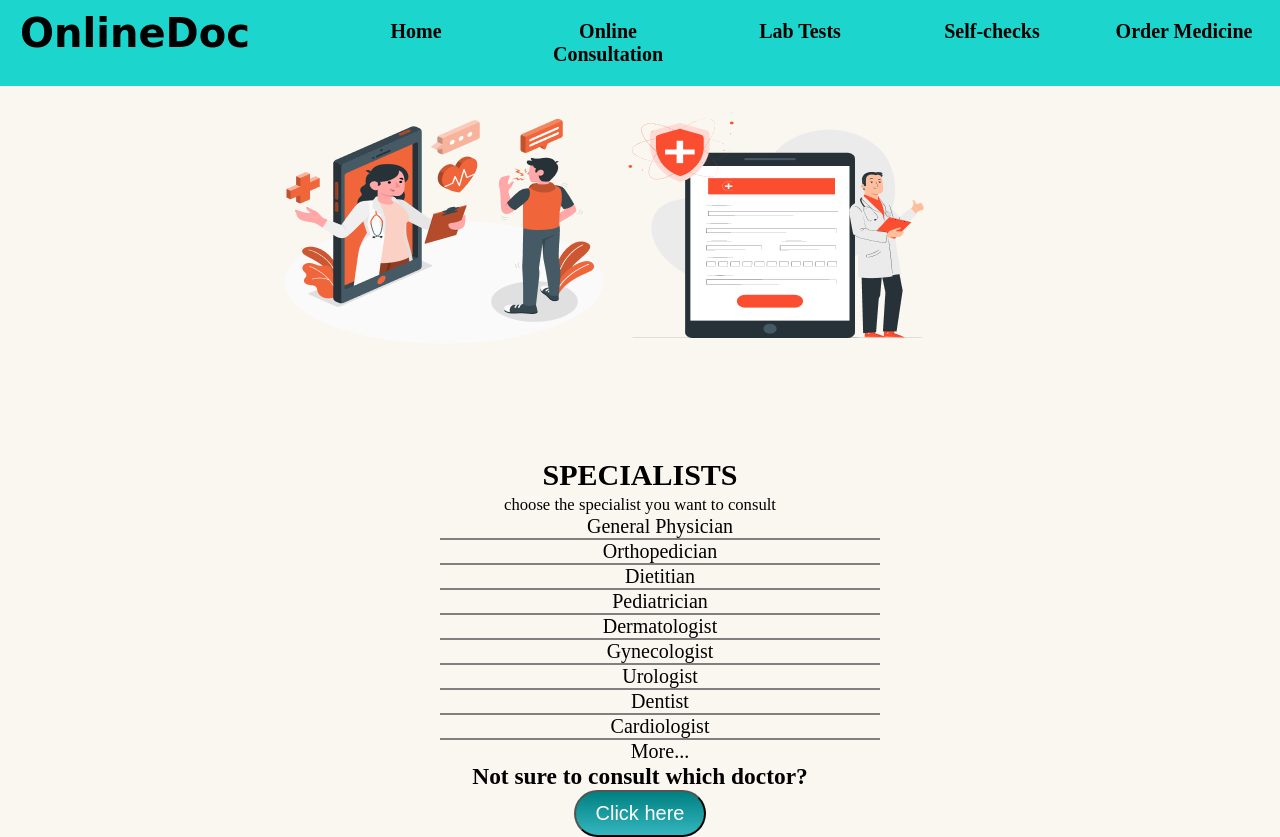
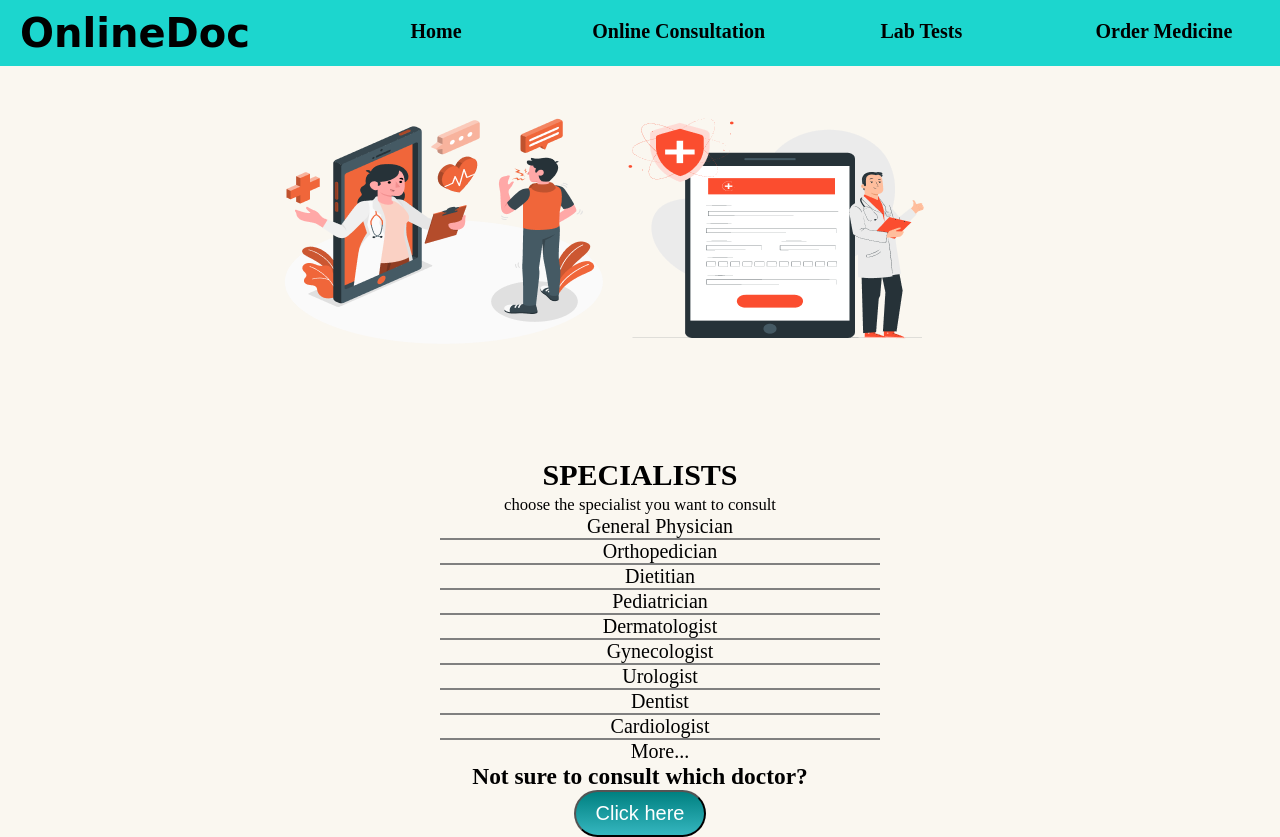
Before and after one commit to Sreepriya06/Onlinedoc, a plain HTML site: page index.html in a window 1280 px wide. Drawn offline with Linux system fonts and the light colour scheme; a web font is replaced by a local one.

Commit message:
Update index.html

```diff
--- a/index.html
+++ b/index.html
@@ -16,11 +16,10 @@
     <nav>
         <h1>OnlineDoc</h1>
         <ul id="links">
-            <li class="nav-item"><a href="index.html" class="nav-link">Home</a></li>
+            <li class="nav-item"><a href="https://purnashreetushargawade.github.io/OnlineDoc/" class="nav-link">Home</a></li>
             <li class="nav-item"><a href="index.html" class="nav-link">Online Consultation</a></li>
             <li class="nav-item"><a href="labtests.html" class="nav-link">Lab Tests</a></li>
-            <li class="nav-item"><a href="" class="nav-link">Self-checks</a></li>
-            <li class="nav-item"><a href="" class="nav-link">Order Medicine</a></li>
+            <li class="nav-item"><a href="https://purnashreetushargawade.github.io/OnlineDoc/order.html" class="nav-link">Order Medicine</a></li>
         </ul>
    </nav>
   <section id="images">
```
